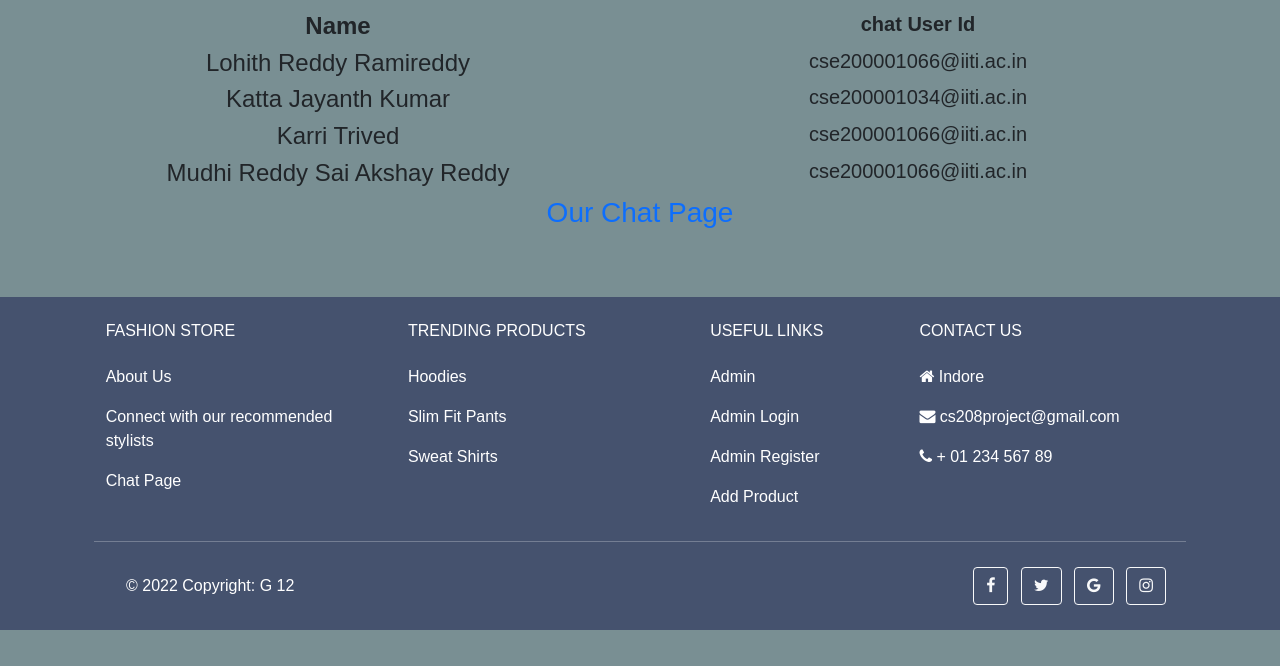
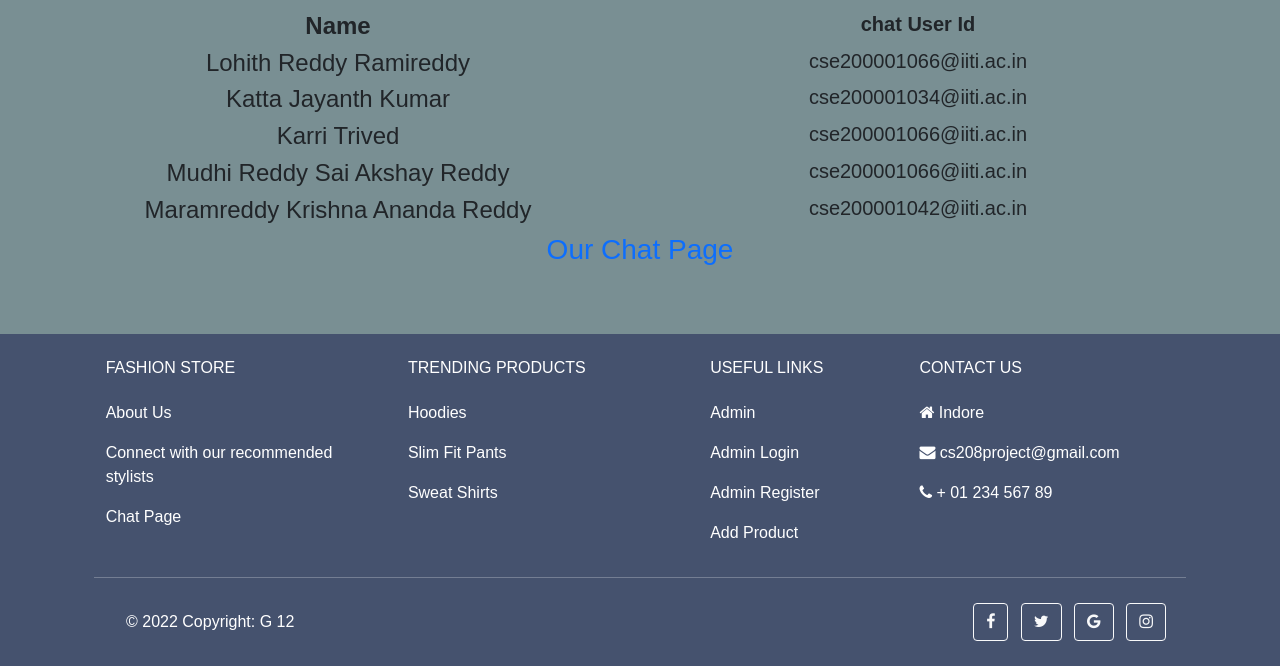
Before and after one commit to krishnaanandareddy/fashion-portal, a Flask app: page /stylist in a window 1280 px wide. Shown: the part 295-961 px from the top of the page. Before the commit the page ends 925 px from the top, so only its background shows below. Run offline with Flask 2, Linux system fonts and the light colour scheme; a user stored in the database is signed in; some libraries are stand-ins or nearby versions; some web fonts are replaced.

Commit message:
added name

```diff
--- a/utils/templates/stylist.html
+++ b/utils/templates/stylist.html
@@ -45,6 +45,10 @@
                 <div class="col-6 h4">Mudhi Reddy Sai Akshay Reddy</div>
                 <div class="col-6 h5">cse200001066@iiti.ac.in</div>
             </div>
+            <div class="row">
+                <div class="col-6 h4">Maramreddy Krishna Ananda Reddy</div>
+                <div class="col-6 h5">cse200001042@iiti.ac.in</div>
+            </div>
             <h3><a href="https://chat-with-experts.netlify.app" target="_blank" >
                 Our Chat Page
               </a></h3>
```
